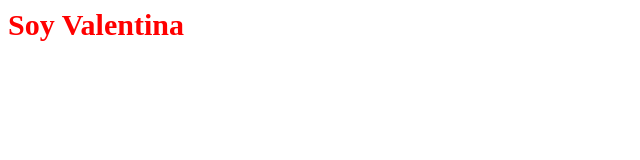
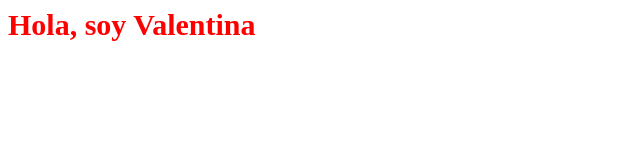
Before and after one commit to valentagil/valentagil.github.io, a plain HTML site: page index.html in a window 1280 px wide. Shown: the whole page, without its empty margins (0-640 px from the left). Drawn offline with Linux system fonts and the light colour scheme.

Commit message:
Update index.html

```diff
--- a/index.html
+++ b/index.html
@@ -4,6 +4,6 @@
   <title> Bienvenidos a mi pagina </title>
 </head>
 <body>
-  <h1>Soy Valentina</h1>
+  <h1>Hola, soy Valentina</h1>
 </body>
   </html>
```
